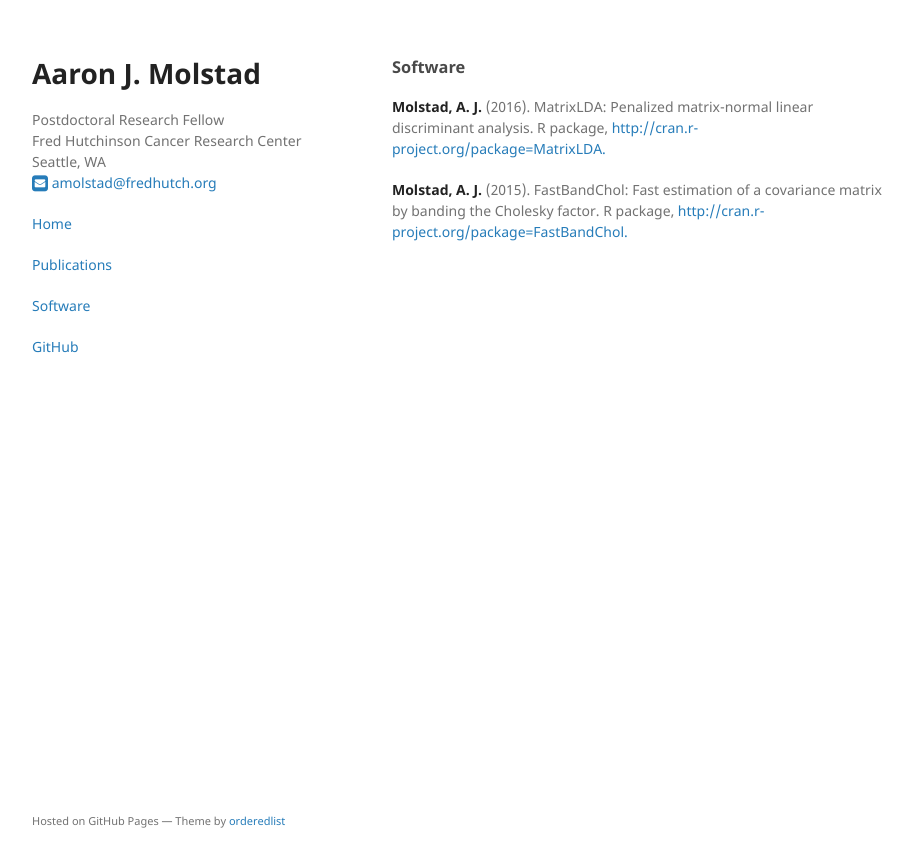
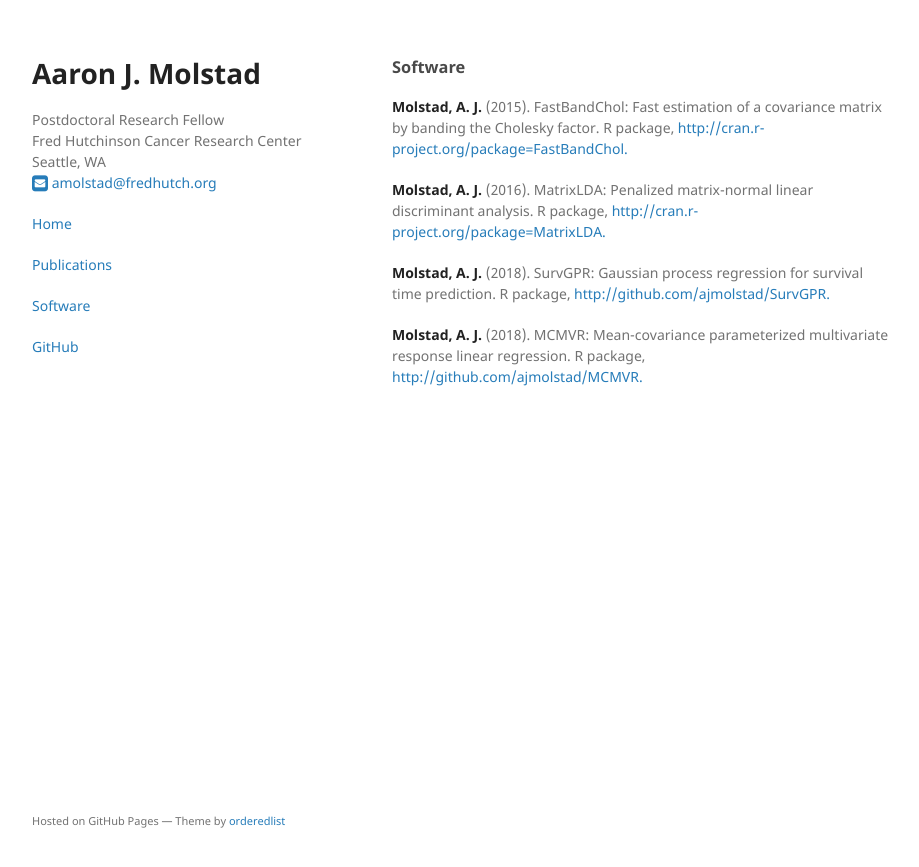
Before and after one commit to ajmolstad/ajmolstad.github.io, a Jekyll site: the page built from software.md, in a window 1280 px wide. Shown: the top 867 px of the page, without its empty margins (178-1097 px from the left). Built offline with Jekyll 4.4.1, drawn with Linux system fonts in a browser that asks for light colours; our own code applies the rules of GitHub Pages for plain Markdown files.

Commit message:
Add packages

```diff
--- a/software.md
+++ b/software.md
@@ -5,6 +5,10 @@ layout: default
 
 ### Software
 
-**Molstad, A. J.** (2016). MatrixLDA: Penalized matrix-normal linear discriminant analysis. R package, [http://cran.r-project.org/package=MatrixLDA.](https://cran.r-project.org/web/packages/MatrixLDA/)
+**Molstad, A. J.** (2015). FastBandChol: Fast estimation of a covariance matrix by banding the Cholesky factor. R package, [http://cran.r-project.org/package=FastBandChol.](http://cran.r-project.org/web/packages/FastBandChol/)
 
-**Molstad, A. J.** (2015). FastBandChol: Fast estimation of a covariance matrix by banding the Cholesky factor. R package, [http://cran.r-project.org/package=FastBandChol.](https://cran.r-project.org/web/packages/FastBandChol/)
+**Molstad, A. J.** (2016). MatrixLDA: Penalized matrix-normal linear discriminant analysis. R package, [http://cran.r-project.org/package=MatrixLDA.](http://cran.r-project.org/web/packages/MatrixLDA/)
+
+**Molstad, A. J.** (2018). SurvGPR: Gaussian process regression for survival time prediction. R package, [http://github.com/ajmolstad/SurvGPR.](http://github.com/ajmolstad/SurvGPR)
+
+**Molstad, A. J.** (2018). MCMVR: Mean-covariance parameterized multivariate response linear regression. R package, [http://github.com/ajmolstad/MCMVR.](http://github.com/ajmolstad/MCMVR)
```
